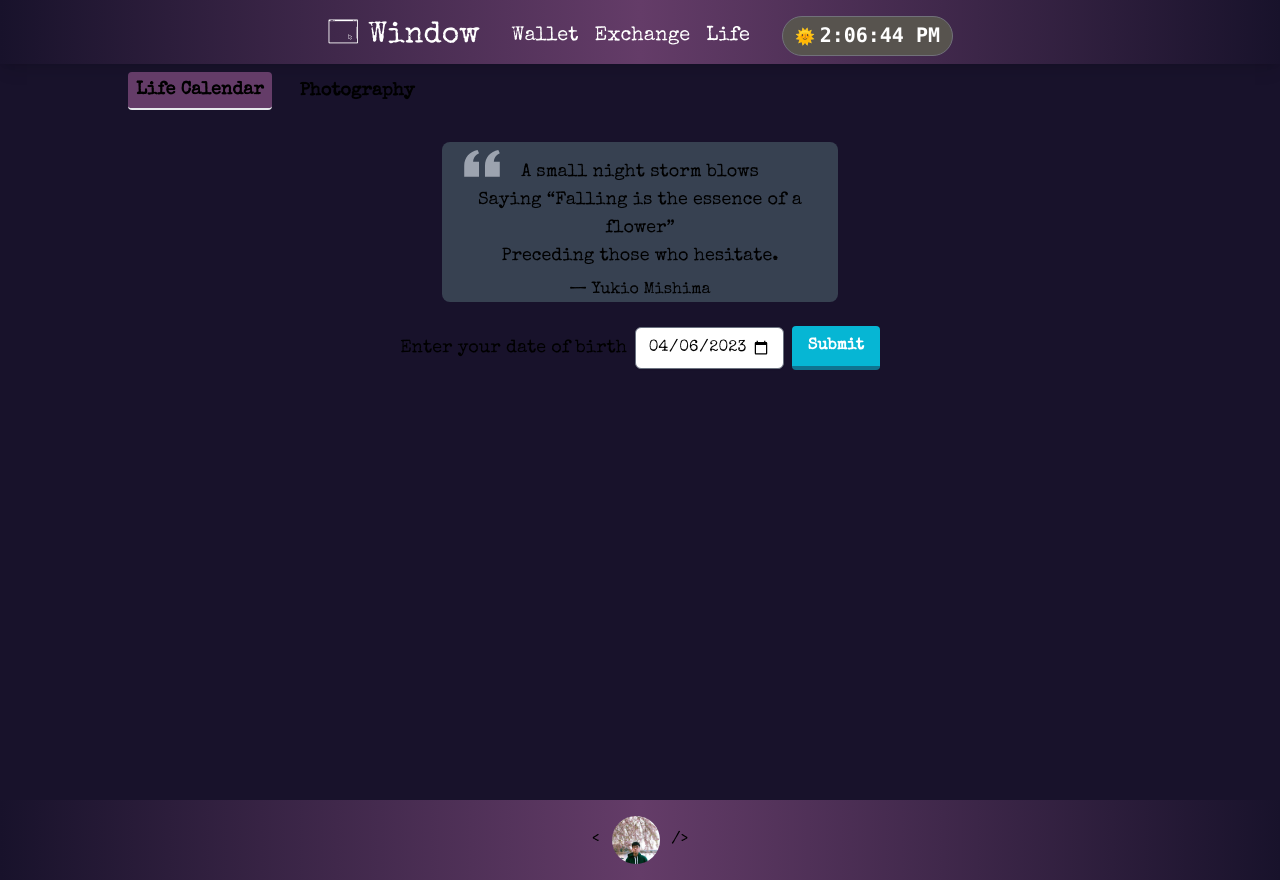
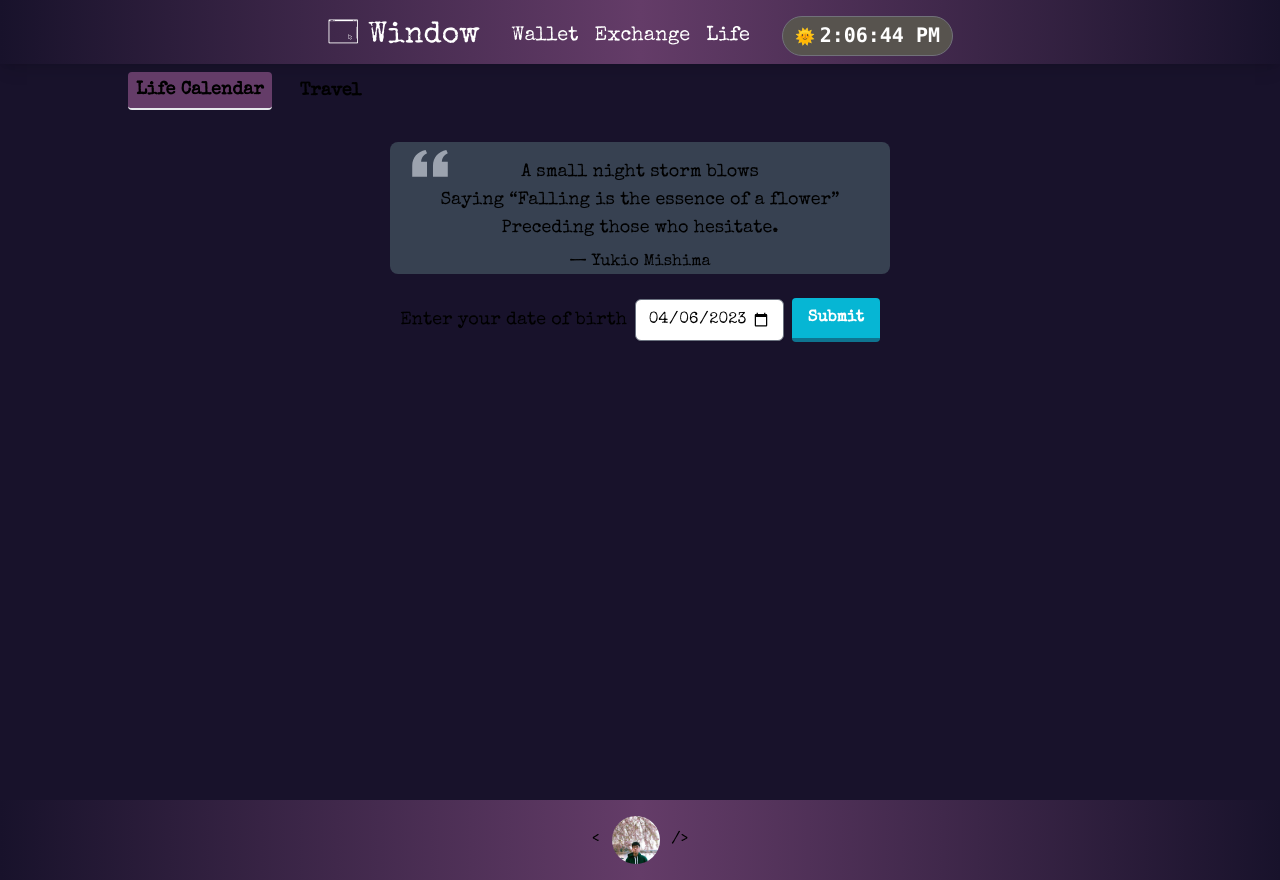
Before and after one commit to JeremyLoh/window, a Next.js app: page /life in a window 1280 px wide. Built offline with nearby package versions, Linux system fonts and the light colour scheme.

Commit message:
Update photography component name to travel

```diff
--- a/components/life/lifeCalendar/lifeCalendar.tsx
+++ b/components/life/lifeCalendar/lifeCalendar.tsx
@@ -49,7 +49,7 @@ const LifeCalendar: FC<LifeCalendarProps> = (props) => {
       <div ref={lifeCalendarRef}>
         <h2
           data-test="life-calendar-title"
-          className="w-screen bg-gradient-to-r from-secondary to-primary pt-2 text-center text-2xl"
+          className="w-full bg-gradient-to-r from-secondary to-primary pt-2 text-center text-2xl"
         >
           Life Calendar <br /> {`(${MAX_YEARS} Years)`}
         </h2>
--- /dev/null
+++ b/components/life/travel/travel.tsx
@@ -0,0 +1,12 @@
+import { FC } from "react"
+
+//https://www.youtube.com/watch?v=6QnTNKOJk5A
+const Travel: FC<any> = () => {
+  return (
+    <>
+      <h1>Travel Map</h1>
+    </>
+  )
+}
+
+export default Travel
--- a/pages/life.tsx
+++ b/pages/life.tsx
@@ -3,6 +3,7 @@ import Head from "next/head"
 import Navbar from "../components/navbar"
 import NavTab, { Tab } from "../components/navTab/navTab"
 import LifeCalendarComponent from "../components/life/lifeCalendar/lifeCalendarComponent"
+import Travel from "../components/life/travel/travel"
 
 const tabs: Tab[] = [
   {
@@ -10,8 +11,8 @@ const tabs: Tab[] = [
     name: "Life Calendar",
   },
   {
-    dataTest: "photography-tab",
-    name: "Photography",
+    dataTest: "travel-tab",
+    name: "Travel",
   },
 ]
 
@@ -27,8 +28,7 @@ const Life: FC<any> = () => {
       return <LifeCalendarComponent />
     }
     if (activeTabIndex === 1) {
-      // TODO replace placeholder JSX element
-      return <>Photography</>
+      return <Travel />
     }
     return <></>
   }
@@ -41,7 +41,7 @@ const Life: FC<any> = () => {
       </Head>
       <Navbar />
       <NavTab tabs={tabs} setActiveTabContent={setActiveTabContent} />
-      <div className="m-auto w-full p-4 md:w-4/5">{getActiveContent()}</div>
+      <div className="m-auto w-full p-4">{getActiveContent()}</div>
     </div>
   )
 }
```
Also changed, not shown: 2 other files (tests, documents, lock files or other folders).
